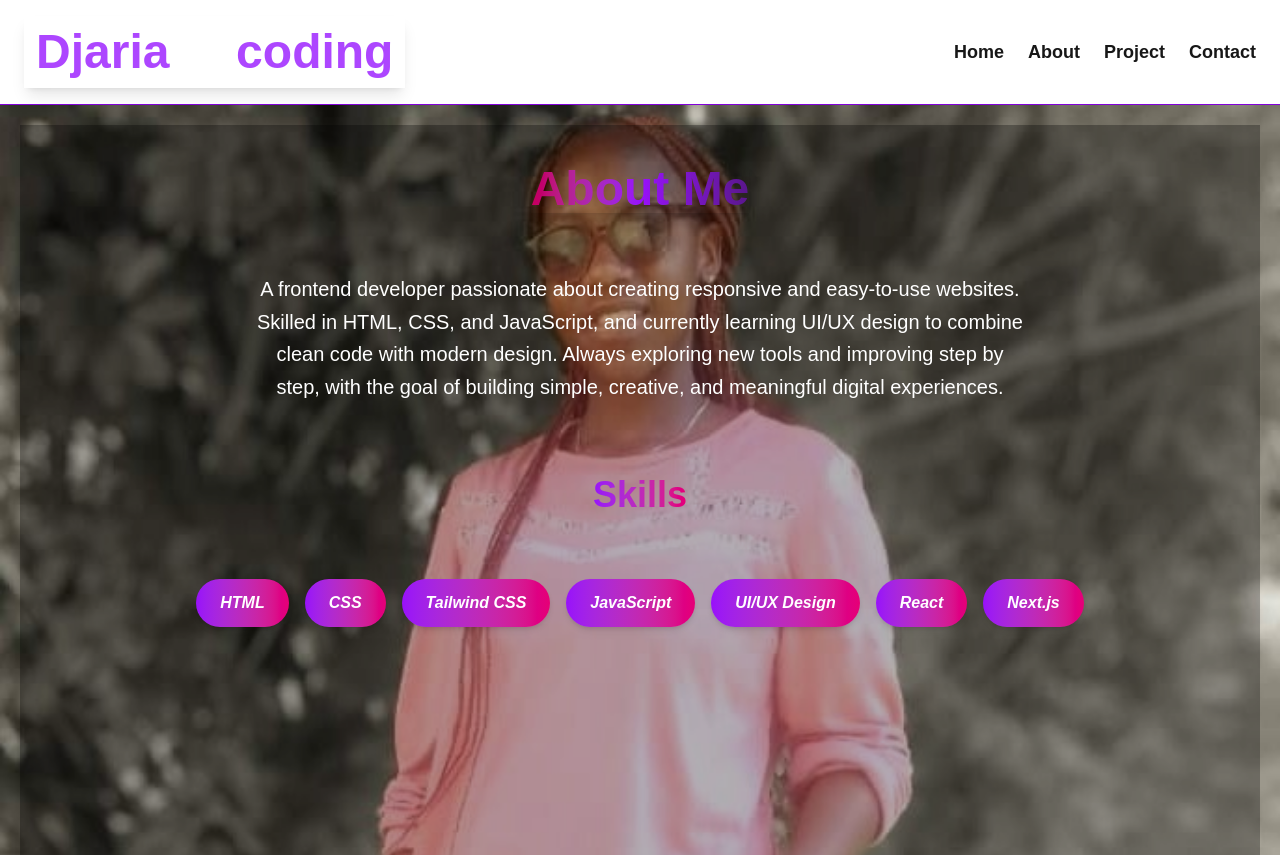
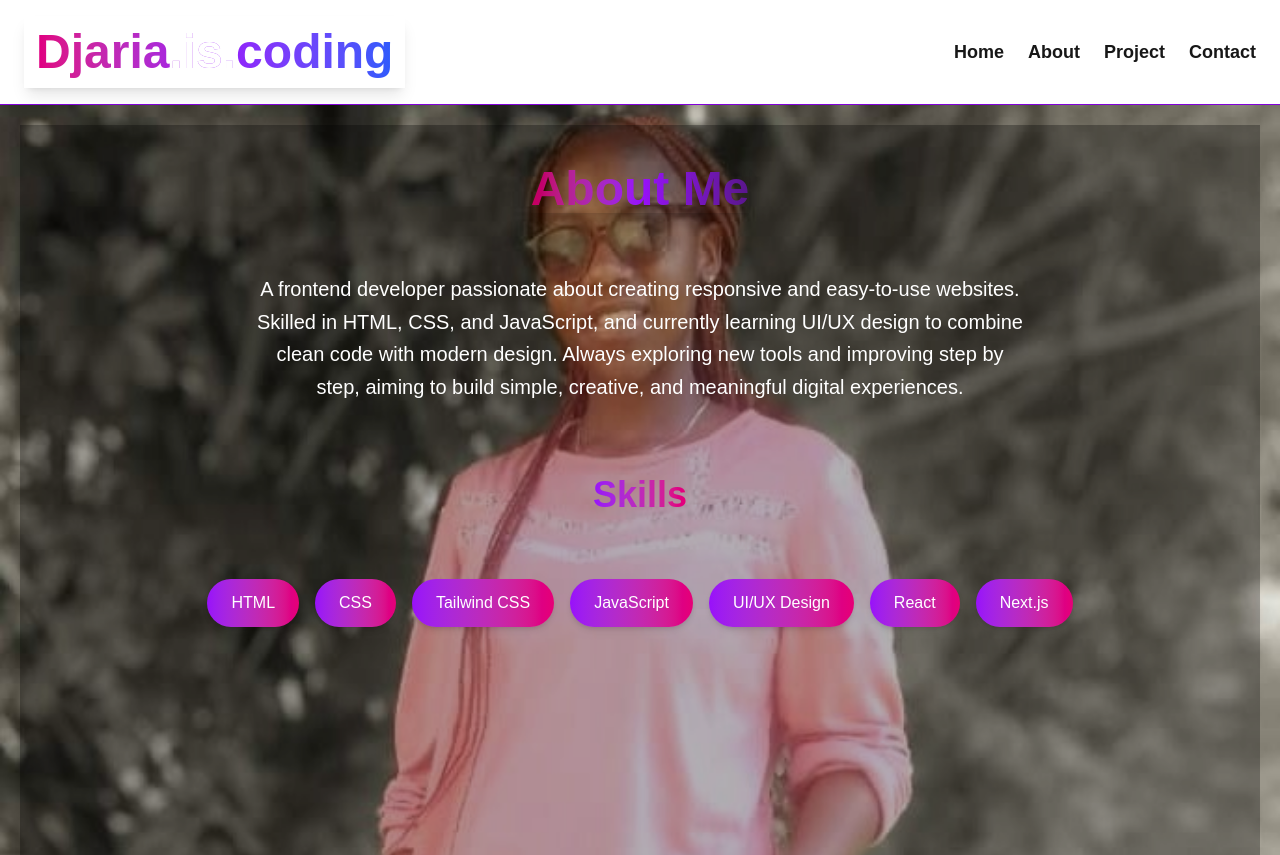
Before and after one commit to UWASEdjaria/my-porifolio-using-next.js, a Next.js app: page /about in a window 1280 px wide. Shown: the top 855 px of the page. Built offline with nearby package versions, Linux system fonts and the light colour scheme.

Commit message:
update about page style and add information to contact form

```diff
--- a/app/about/page.tsx
+++ b/app/about/page.tsx
@@ -4,68 +4,97 @@ export default function Page() {
   return (
     <div
       className="font-sans p-5 bg-cover bg-center min-h-screen"
-      style={{
-        backgroundImage: "url('/images/jaja.jpg')",
-      }}
+      style={{ backgroundImage: "url('/images/jaja.jpg')" }}
     >
-      {/* Overlay (for better readability) */}
-      <div className="bg-black/30 min-h-screen">
-        <main className="max-w-7xl mx-auto">
-          {/* About Me Section */}
-          <section className="pt-10 flex flex-col items-center text-center gap-10">
+      {/* Overlay */}
+      <div className="bg-black/30 min-h-screen flex justify-center">
+        <main className="max-w-7xl w-full text-center pt-10 flex flex-col items-center gap-10">
           {/* Title */}
-            <h1
-              className="text-3xl sm:text-2xl md:text-4xl lg:text-5xl font-bold mb-5
+          <h1 className="text-3xl sm:text-4xl md:text-5xl font-bold mb-5
                          bg-gradient-to-r from-pink-700 via-purple-600 to-purple-900
-              bg-clip-text text-transparent shadow-lg"
-            >
+                         bg-clip-text text-transparent shadow-lg">
             About Me
           </h1>
 
           {/* Description */}
-            <p className="text-white text-lg md:text-xl leading-relaxed max-w-3xl">
-              A frontend developer passionate about creating responsive and
-              easy-to-use websites. Skilled in HTML, CSS, and JavaScript, and
-              currently learning UI/UX design to combine clean code with modern
-              design. Always exploring new tools and improving step by step,
-              with the goal of building simple, creative, and meaningful digital
-              experiences.
+          <p className="text-white text-lg md:text-xl max-w-3xl leading-relaxed">
+            A frontend developer passionate about creating responsive and easy-to-use websites.
+            Skilled in HTML, CSS, and JavaScript, and currently learning UI/UX design to combine
+            clean code with modern design. Always exploring new tools and improving step by step,
+            aiming to build simple, creative, and meaningful digital experiences.
           </p>
 
-            {/* Skills Section */}
-            <h2 className="text-4xl font-bold mt-8 mb-6 bg-gradient-to-r from-purple-600 to-pink-600 bg-clip-text text-transparent">
+          {/* Skills */}
+          <h2 className="text-4xl font-bold mt-8 mb-6
+                         bg-gradient-to-r from-purple-600 to-pink-600
+                         bg-clip-text text-transparent">
             Skills
           </h2>
 
-            {/* Skills Buttons */}
-            <div className="flex flex-wrap justify-center gap-4 text-white italic font-bold">
-              {[
-                ["HTML", "https://developer.mozilla.org/en-US/docs/Web/HTML"],
-                ["CSS", "https://developer.mozilla.org/en-US/docs/Web/CSS"],
-                ["Tailwind CSS", "https://tailwindcss.com/docs"],
-                [
-                  "JavaScript",
-                  "https://developer.mozilla.org/en-US/docs/Web/JavaScript",
-                ],
-                [
-                  "UI/UX Design",
-                  "https://www.interaction-design.org/literature/topics/ui-design",
-                ],
-                ["React", "https://react.dev/learn"],
-                ["Next.js", "https://nextjs.org/docs"],
-              ].map(([name, link]) => (
+          <div className="flex flex-wrap justify-center gap-4">
             <a
-                  key={name}
-                  href={link}
+              href="https://developer.mozilla.org/en-US/docs/Web/HTML"
               target="_blank"
               rel="noopener noreferrer"
               className="bg-gradient-to-r from-purple-600 to-pink-600 text-white px-6 py-3 rounded-full shadow-md hover:scale-105 transition-transform duration-300"
             >
-                  {name}
+              HTML
             </a>
-              ))}
+
+            <a
+              href="https://developer.mozilla.org/en-US/docs/Web/CSS"
+              target="_blank"
+              rel="noopener noreferrer"
+              className="bg-gradient-to-r from-purple-600 to-pink-600 text-white px-6 py-3 rounded-full shadow-md hover:scale-105 transition-transform duration-300"
+            >
+              CSS
+            </a>
+
+            <a
+              href="https://tailwindcss.com/docs"
+              target="_blank"
+              rel="noopener noreferrer"
+              className="bg-linear-to-r from-purple-600 to-pink-600 text-white px-6 py-3 rounded-full shadow-md hover:scale-105 transition-transform duration-300"
+            >
+              Tailwind CSS
+            </a>
+
+            <a
+              href="https://developer.mozilla.org/en-US/docs/Web/JavaScript"
+              target="_blank"
+              rel="noopener noreferrer"
+              className="bg-linear-to-r from-purple-600 to-pink-600 text-white px-6 py-3 rounded-full shadow-md hover:scale-105 transition-transform duration-300"
+            >
+              JavaScript
+            </a>
+
+            <a
+              href="https://www.interaction-design.org/literature/topics/ui-design"
+              target="_blank"
+              rel="noopener noreferrer"
+              className="bg-linear-to-r from-purple-600 to-pink-600 text-white px-6 py-3 rounded-full shadow-md hover:scale-105 transition-transform duration-300"
+            >
+              UI/UX Design
+            </a>
+
+            <a
+              href="https://react.dev/learn"
+              target="_blank"
+              rel="noopener noreferrer"
+              className="bg-linear-to-r from-purple-600 to-pink-600 text-white px-6 py-3 rounded-full shadow-md hover:scale-105 transition-transform duration-300"
+            >
+              React
+            </a>
+
+            <a
+              href="https://nextjs.org/docs"
+              target="_blank"
+              rel="noopener noreferrer"
+              className="bg-linear-to-r from-purple-600 to-pink-600 text-white px-6 py-3 rounded-full shadow-md hover:scale-105 transition-transform duration-300"
+            >
+              Next.js
+            </a>
           </div>
-          </section>
         </main>
       </div>
     </div>
--- a/app/contact/page.tsx
+++ b/app/contact/page.tsx
@@ -1,42 +1,63 @@
 import React from "react";
-import Link from "next/link";
 
 export default function ContactPage() {
   return (
     <div className="bg-black flex flex-col items-center justify-center min-h-screen font-sans p-5">
-      <Link
-        href="/"
-        className="text-white border-2 border-purple-800 rounded-lg p-2 hover:border-purple-500 font-bold italic inline-block mb-6"
-      >
-        <small>&larr; Back Home</small>
-      </Link>
+      {/* Short About Me Section */}
+      <div className="text-center mb-8 max-w-2xl">
+        <h1 className="text-4xl font-bold mb-4
+                       italic bg-linear-to-r from-pink-600 via-purple-600 to-blue-600
+                       bg-clip-text text-transparent">
+          Glad You’re Here!
+        </h1>
+        <p className="text-white italic text-lg md:text-xl">
+          I build modern, responsive websites and love creating clean user experiences.
+          Feel free to drop me a message below!
+        </p>
+      </div>
 
+      {/* Contact Form */}
       <form className="bg-gray-800 p-6 rounded-lg shadow-md w-full max-w-sm">
-        <h2 className="text-purple-600 text-2xl font-bold mb-4 text-center">
-          Contact Us
+        <h2 className="text-purple-600 text-2xl font-bold mb-6 text-center">
+          Contact Me
         </h2>
 
+        <label htmlFor="name" className="sr-only">
+          Your Name
+        </label>
         <input
           type="text"
+          id="name"
           placeholder="Your Name"
-          className="w-full p-2 mb-3 rounded bg-gray-700 text-white focus:outline-none"
+          required
+          className="w-full p-3 mb-4 rounded bg-gray-700 text-white placeholder-gray-300"
         />
 
+        <label htmlFor="email" className="sr-only">
+          Your Email
+        </label>
         <input
           type="email"
+          id="email"
           placeholder="Your Email"
-          className="w-full p-2 mb-3 rounded bg-gray-700 text-white focus:outline-none"
+          required
+          className="w-full p-3 mb-4 rounded bg-gray-700 text-white placeholder-gray-300"
         />
 
+        <label htmlFor="message" className="sr-only">
+          Your Message
+        </label>
         <textarea
+          id="message"
           placeholder="Your Message"
-          rows={4}
-          className="w-full p-2 mb-3 rounded bg-gray-700 text-white focus:outline-none"
+          rows={5}
+          required
+          className="w-full p-3 mb-4 rounded bg-gray-700 text-white placeholder-gray-300"
         ></textarea>
 
         <button
           type="submit"
-          className="w-full bg-purple-600 hover:bg-purple-700 text-white p-2 rounded"
+          className="w-full bg-purple-600 hover:bg-purple-700 text-white p-3 rounded font-bold transition-colors duration-200"
         >
           Send
         </button>
--- a/app/layout.tsx
+++ b/app/layout.tsx
@@ -19,15 +19,17 @@ export default function RootLayout({ children }: RootLayoutProps) {
       <body className="bg-black text-white font-sans min-h-screen flex flex-col">
         {/* Navbar */}
         <header className="flex items-center justify-between px-6 py-4 border-b border-purple-700 transition-all duration-300 hover:scale-105">
-          {/* Title */}
-          <h1 className="text-3xl sm:text-2xl md:text-4xl lg:text-5xl shadow-lg font-bold text-purple-500 text-center
-          transition-all duration-300 hover:scale-105 p-3">
-          Djaria<span className="text-white">.is.</span>coding
-        </h1>
+          {/* Title with Gradient */}
+          <h1
+            className="text-3xl sm:text-2xl md:text-4xl lg:text-5xl font-bold text-center
+                       bg-linear-to-r from-pink-600 via-purple-600 to-blue-600
+                       bg-clip-text text-transparent shadow-lg transition-all duration-300 hover:scale-105 p-3"
+          >
+            Djaria<span className="text-white">.is.</span>coding
+          </h1>
 
           {/* Navigation */}
-          <nav className="flex  space-x-6 md:ml-8 text-lg font-semibold transition-all duration-300 hover:scale-105">
-
+          <nav className="flex space-x-6 md:ml-8 text-lg font-semibold transition-all duration-300 hover:scale-105">
             <Link href="/" className="hover:text-purple-400">
               Home
             </Link>
```
Lines whose indentation alone changed are shown as unchanged.
